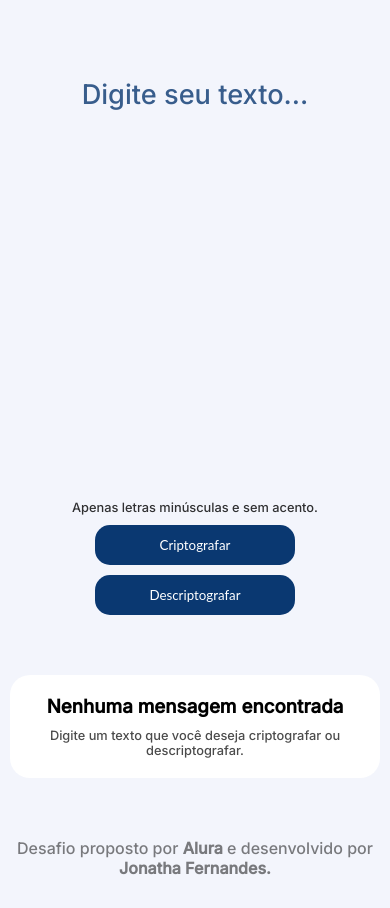
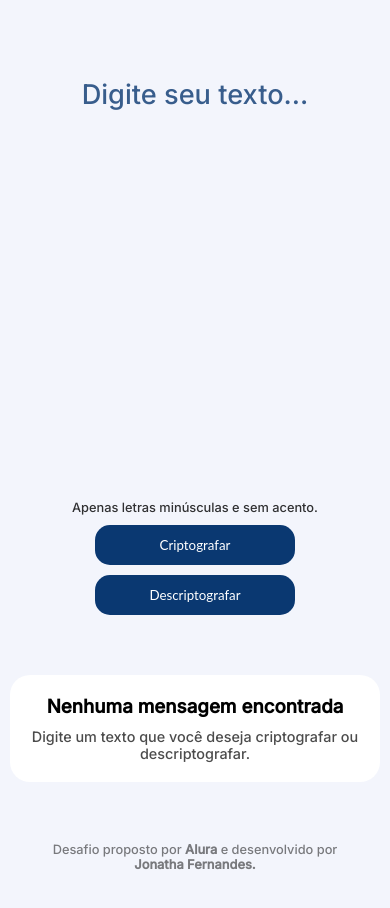
Before and after one commit to jonathafernandes/decodificador-de-texto, a plain HTML site: page index.html in a window 390 px wide. Shown: the part 75-983 px from the top of the page. Drawn offline with Linux system fonts and the light colour scheme.

Commit message:
ajustes de responsividade

```diff
--- a/style.css
+++ b/style.css
@@ -101,11 +101,12 @@ textarea::placeholder {
 
     opacity: 0.7;
 
-    font-size: 0.8rem;
+    font-size: 0.9rem;
     text-align: center;
 }
 
 footer p {
+    font-size: 0.8rem;
     opacity: 0.5;
     text-align: center;
 
@@ -129,7 +130,7 @@ footer p {
     }
 
     footer {
-        margin-bottom: 30px;
+        margin: 30px;
     }
 }
 
```
